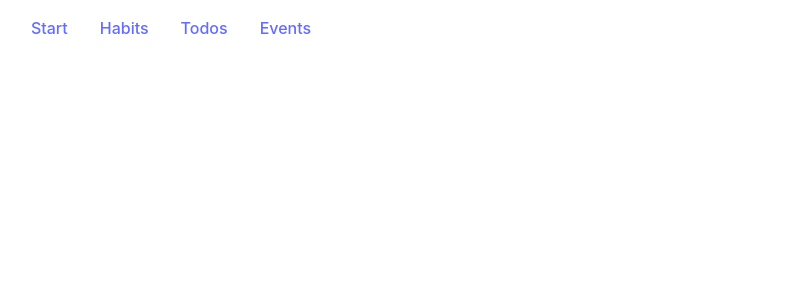
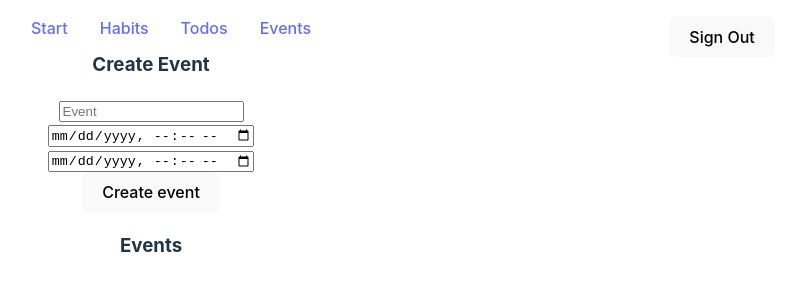
Before and after one commit to gabrielricrey/Productivity-Assistant-Application, a React (Vite) app: page /events in a window 1280 px wide. Shown: the top 300 px of the page, without its empty margins (489-1275 px from the left). Built offline with nearby package versions, Linux system fonts and the light colour scheme; sample sign-in values are in the browser's storage.

Commit message:
Added signout button and functionality

```diff
--- a/src/App.css
+++ b/src/App.css
@@ -60,3 +60,11 @@ nav ul {
 .hide {
   display: none;
 }
+
+.signout {
+  position: absolute;
+  right: 0;
+  top: 0;
+  margin-right: 1rem;
+  margin-top: 1rem;
+}
--- a/src/App.jsx
+++ b/src/App.jsx
@@ -1,5 +1,5 @@
 import { useState } from 'react'
-import { Routes, Route, Link} from 'react-router-dom'
+import { Routes, Route, Link, useNavigate} from 'react-router-dom'
 import './App.css'
 import LoginPage from './pages/LoginPage'
 import StartPage from './pages/StartPage'
@@ -8,6 +8,13 @@ import TodosPage from './pages/TodosPage'
 import EventCalendarPage from './pages/EventCalendarPage'
 
 function App() {
+
+  let navigate = useNavigate();
+
+  function signOut() {
+    sessionStorage.clear();
+    navigate('/')
+  }
 
   return (
     <>
@@ -18,6 +25,7 @@ function App() {
         <li><Link to='/todos'>Todos</Link></li>
         <li><Link to='/events'>Events</Link></li>
       </ul>
+      <button className='signout' onClick={() => signOut()}>Sign Out</button>
     </nav>
       <Routes>
         <Route path='/' element={<LoginPage/>}/>
--- a/src/pages/EventCalendarPage.jsx
+++ b/src/pages/EventCalendarPage.jsx
@@ -3,20 +3,53 @@ import { useNavigate } from "react-router-dom";
 
 const EventCalendarPage = () => {
 
-    let [user,setUser] = useState(null);
-    let navigate = useNavigate();
-
     useEffect(() => {
-        if(sessionStorage.getItem("user")) {
+        if (sessionStorage.getItem("user")) {
             setUser(JSON.parse(sessionStorage.getItem("user")));
         } else {
             navigate('/')
         }
     }, [])
 
-    return(
-        <>
-        </>
+    let [user, setUser] = useState(null);
+    let [events,setEvents] = useState(JSON.parse(localStorage.getItem("events")) || [])
+
+    let [eventTitle,setEventTitle] = useState("");
+    let [eventStart, setEventStart] = useState("");
+    let [eventEnd, setEventEnd] = useState("");
+
+    let navigate = useNavigate();
+
+    function createEvent(event) {
+        if(events) {
+            let newArray = [...events,event];
+            setEvents(newArray);
+            localStorage.setItem("events", JSON.stringify(newArray));
+        } else {
+            setEvents(event)
+            localStorage.setItem("events", JSON.stringify(newArray));
+        }
+
+    }
+
+
+
+    return (
+        <div>
+            <div>
+                <h3>Create Event</h3>
+                <input type="text" placeholder="Event"onChange={(e) => setEventTitle(e.target.value)}/>
+                <br />
+                <input type="datetime-local" onChange={(e) => setEventStart(e.target.value)}/>
+                <br />
+                <input type="datetime-local" onChange={(e) => setEventEnd(e.target.value)}/>
+                <br />
+                <button onClick={() => createEvent({eventTitle,eventStart,eventEnd,userid: user.username})}>Create event</button>
+            </div>
+            <div>
+                <h3>Events</h3>
+            </div>
+        </div>
     )
 }
 
```
